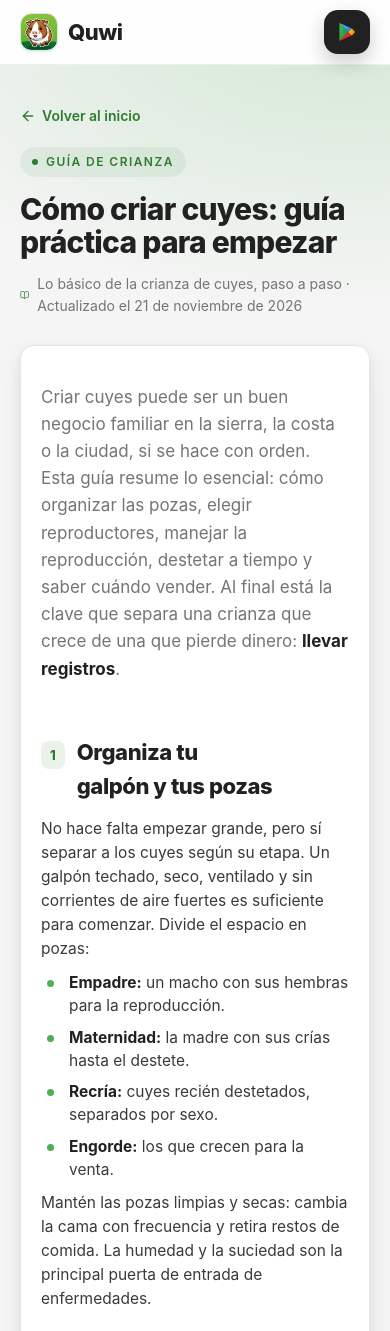
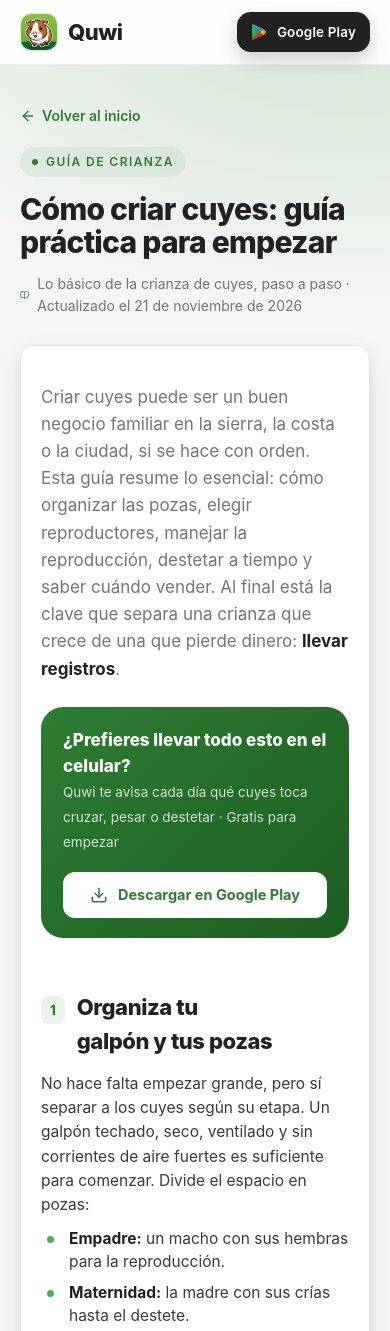
Before and after one commit to batusay81/quwi-landing, a plain HTML site: page como-criar-cuyes.html in a window 390 px wide. Shown: the top 1331 px of the page. Drawn offline with nearby package versions, Linux system fonts and the light colour scheme.

Commit message:
feat(seo): botón a Play arriba en la guía + UTM por ubicación
- Recuadro "Descargar en Google Play" después de la introducción (antes
  solo estaba en la sección 9 de 9).
- utm_content distinto por botón: encabezado / arriba / final.
- Encabezado en celular (<560 px) muestra "Google Play" (antes solo el ícono).
- Botón del recuadro a todo el ancho en celular; tabla del calendario
  con desplazamiento propio en pantallas de 320 px.

Co-Authored-By: Claude Opus 5.5 <noreply@anthropic.com>

```diff
--- a/como-criar-cuyes.html
+++ b/como-criar-cuyes.html
@@ -115,7 +115,7 @@
       <a href="index.html#faq">FAQ</a>
     </nav>
     <div class="nav-cta">
-      <a href="https://play.google.com/store/apps/details?id=pe.cuyperuano.quwi" class="gplay">
+      <a href="https://play.google.com/store/apps/details?id=pe.cuyperuano.quwi&amp;referrer=utm_source%3Dquwi_pe%26utm_medium%3Dguia%26utm_campaign%3Dcomo_criar_cuyes%26utm_content%3Dencabezado" class="gplay" aria-label="Descargar Quwi en Google Play">
         <svg class="g-tri" viewBox="0 0 32 32" aria-hidden="true">
           <defs>
             <linearGradient id="gp1" x1="0" y1="0" x2="1" y2="1"><stop offset="0" stop-color="#34C759"/><stop offset="1" stop-color="#2E7D32"/></linearGradient>
@@ -150,6 +150,14 @@
     <article class="legal-card" style="max-width:940px">
 
       <p class="intro">Criar cuyes puede ser un buen negocio familiar en la sierra, la costa o la ciudad, si se hace con orden. Esta guía resume lo esencial: cómo organizar las pozas, elegir reproductores, manejar la reproducción, destetar a tiempo y saber cuándo vender. Al final está la clave que separa una crianza que crece de una que pierde dinero: <strong>llevar registros</strong>.</p>
+
+      <div class="contact-box cb-top">
+        <div class="cb-txt">
+          <b>¿Prefieres llevar todo esto en el celular?</b>
+          <small>Quwi te avisa cada día qué cuyes toca cruzar, pesar o destetar · Gratis para empezar</small>
+        </div>
+        <a class="cb-btn" href="https://play.google.com/store/apps/details?id=pe.cuyperuano.quwi&amp;referrer=utm_source%3Dquwi_pe%26utm_medium%3Dguia%26utm_campaign%3Dcomo_criar_cuyes%26utm_content%3Darriba"><i data-lucide="download"></i>Descargar en Google Play</a>
+      </div>
 
       <h2 style="border-top:0;padding-top:12px"><span class="num">1</span>Organiza tu galpón y tus pozas</h2>
       <p>No hace falta empezar grande, pero sí separar a los cuyes según su etapa. Un galpón techado, seco, ventilado y sin corrientes de aire fuertes es suficiente para comenzar. Divide el espacio en pozas:</p>
@@ -195,7 +203,7 @@
           <b>Lleva tu crianza en el celular con Quwi</b>
           <small>Gratis para empezar · Alertas diarias de celos, partos, destetes y pesajes · Hecha en Perú</small>
         </div>
-        <a class="cb-btn" href="https://play.google.com/store/apps/details?id=pe.cuyperuano.quwi&amp;referrer=utm_source%3Dquwi_pe%26utm_medium%3Dguia%26utm_campaign%3Dcomo_criar_cuyes"><i data-lucide="download"></i>Descargar en Google Play</a>
+        <a class="cb-btn" href="https://play.google.com/store/apps/details?id=pe.cuyperuano.quwi&amp;referrer=utm_source%3Dquwi_pe%26utm_medium%3Dguia%26utm_campaign%3Dcomo_criar_cuyes%26utm_content%3Dfinal"><i data-lucide="download"></i>Descargar en Google Play</a>
       </div>
 
       <h2><span class="num"><i data-lucide="calendar-days" style="width:14px;height:14px"></i></span>Calendario rápido de crianza</h2>
--- a/legal.css
+++ b/legal.css
@@ -85,8 +85,10 @@ p{margin:0}
   .nav-cta .gplay .g-txt b{font-size:14px}
 }
 @media (max-width:560px){
-  .nav-cta .gplay .g-txt{display:none}
-  .nav-cta .gplay{padding:10px 12px;gap:0}
+  .nav-cta .gplay{padding:9px 14px 9px 12px;gap:8px}
+  .nav-cta .gplay .g-tri{width:20px;height:22px}
+  .nav-cta .gplay .g-txt small{display:none}
+  .nav-cta .gplay .g-txt b{font-size:13.5px}
   .header .bar{height:64px}
 }
 
@@ -181,8 +183,11 @@ p{margin:0}
 }
 .contact-box .cb-btn:hover{transform:translateY(-1px);box-shadow:0 8px 18px rgba(0,0,0,.2);text-decoration:none}
 .contact-box .cb-btn svg{width:18px;height:18px}
+.contact-box.cb-top{margin:24px 0 8px;padding:20px 22px}
+@media (max-width:560px){.contact-box .cb-btn{width:100%;justify-content:center}}
 
 .data-table{width:100%;border-collapse:collapse;margin:14px 0;font-size:14.5px}
+@media (max-width:400px){.data-table{display:block;overflow-x:auto;font-size:13.5px}}
 .data-table th{
   text-align:left;padding:10px 14px;background:rgba(46,125,50,.08);color:var(--primary);
   font-weight:700;font-size:12.5px;letter-spacing:.06em;text-transform:uppercase;
```
